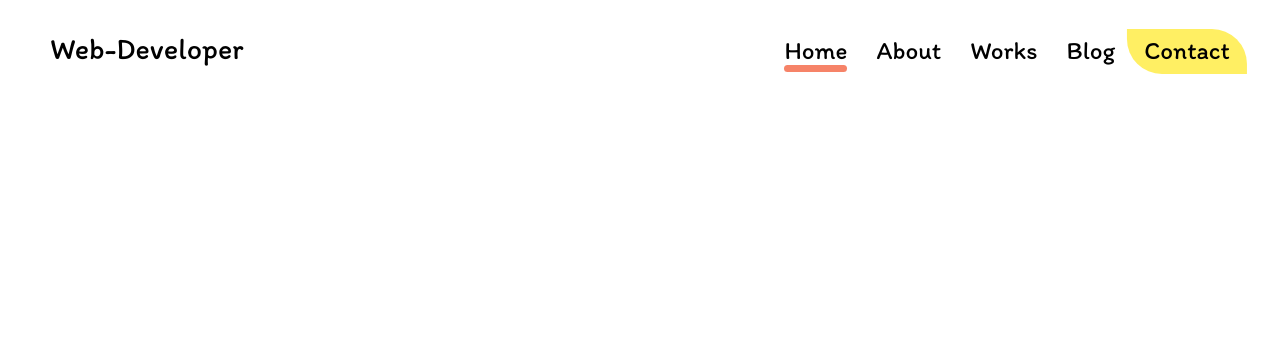
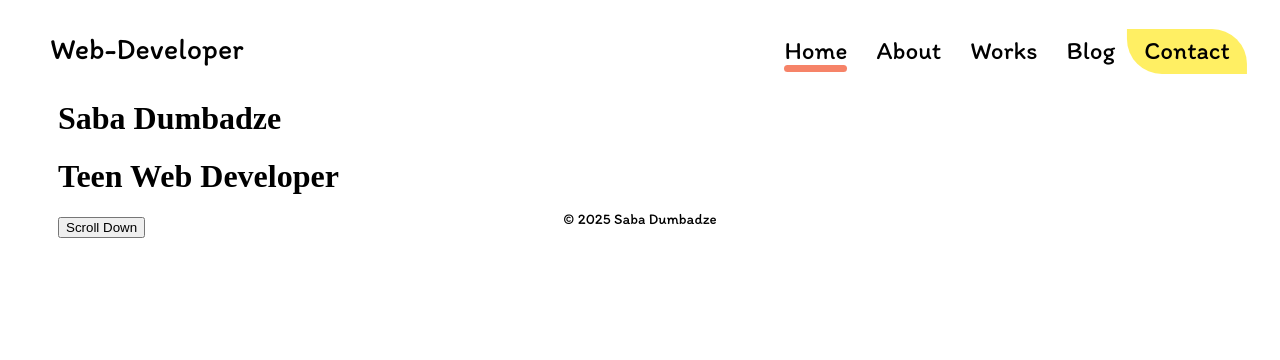
Before and after one commit to sabuka-dumbo/Portfolio-1, a Django app: page /about/ in a window 1280 px wide. Shown: the top 360 px of the page. Run offline with Django 5.2, Linux system fonts and the light colour scheme.

Commit message:
Jul 19, 2025, 6:04 PM

```diff
--- a/Portfolio/SabaDumbadze/templates/about.html
+++ b/Portfolio/SabaDumbadze/templates/about.html
@@ -41,6 +41,12 @@
          </nav>
 
          <div class="working-part">
+            <div class="a-part1">
+                <h1 class="a-title1">Saba Dumbadze</h1>
+                <h1 class="a-title2">Teen Web Developer</h1>
+
+                <button class="a-button1">Scroll Down</button>
+            </div>
 
              <h1 class="rights small-font">© 2025 Saba Dumbadze</h1>
          </div>
```
